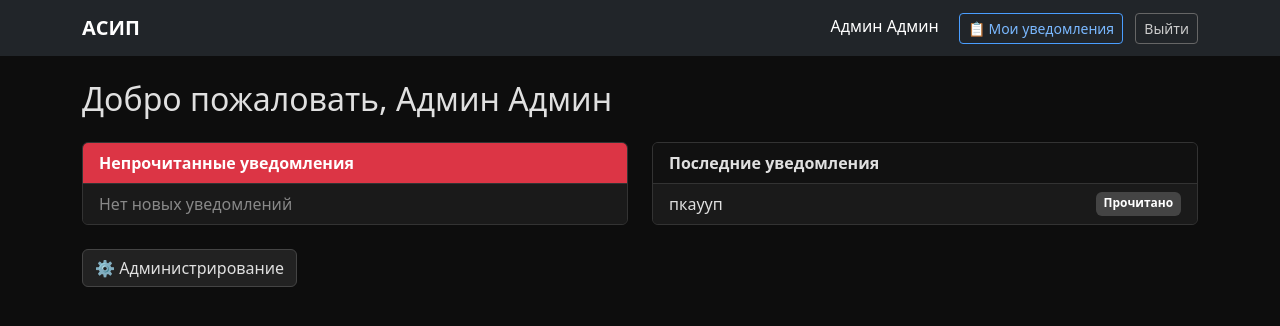
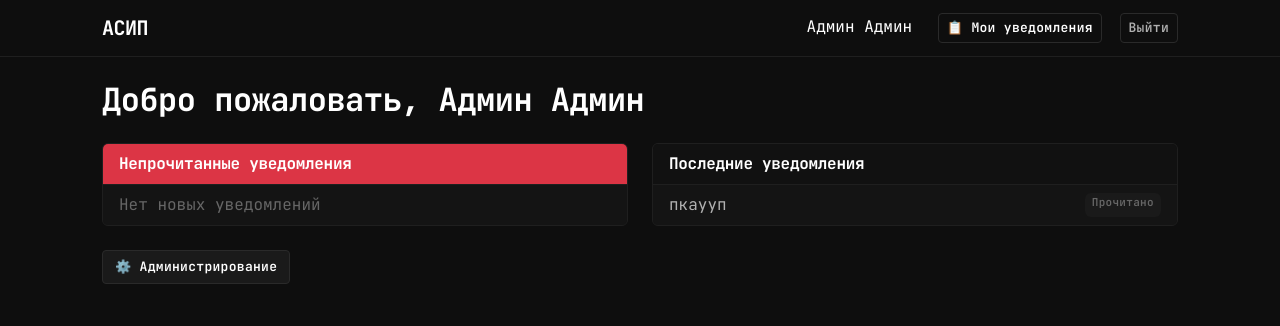
Before and after one commit to Bikslery/diploma-inform-system, a Django app: page / in a window 1280 px wide. Shown: the top 326 px of the page. Run offline with Django 5.2, Linux system fonts and the light colour scheme; a user stored in the database is signed in; data comes from the database, SQL or seed files in the repository.

Commit message:
Black-white clinic-style theme with JetBrains Mono

```diff
--- a/staff/templates/staff/base.html
+++ b/staff/templates/staff/base.html
@@ -6,61 +6,80 @@
     <meta name="viewport" content="width=device-width, initial-scale=1">
     <title>АСИП - Информирование персонала</title>
     <link href="https://cdn.jsdelivr.net/npm/bootstrap@5.3.0/dist/css/bootstrap.min.css" rel="stylesheet">
+    <link href="https://fonts.googleapis.com/css2?family=JetBrains+Mono:wght@400;600;700&display=swap" rel="stylesheet">
     <style>
         :root {
-            --bg-primary: #0d0d0d;
-            --bg-card: #1a1a1a;
+            --bg-primary: #0e0e0e;
+            --bg-card: #141414;
             --bg-card-header: #111111;
-            --bg-row-alt: #222222;
-            --bg-input: #1a1a1a;
-            --text-primary: #e0e0e0;
-            --text-muted: #888888;
-            --border-color: #333333;
-            --accent: #4a9eff;
+            --bg-row-alt: #1a1a1a;
+            --bg-input: #141414;
+            --text-primary: #ffffff;
+            --text-secondary: #b0b0b0;
+            --text-muted: #666666;
+            --border-color: #1f1f1f;
+            --border-light: #2a2a2a;
+            --accent: #ffffff;
             --glow-white: rgba(255,255,255,0.5);
+        }
+
+        * {
+            font-family: 'JetBrains Mono', monospace;
         }
 
         body {
             background-color: var(--bg-primary);
             color: var(--text-primary);
+            font-family: 'JetBrains Mono', monospace;
         }
 
-        h2, h3, h4, h5, h6, p, span, li, td, th, label, strong {
+        h2, h3, h4, h5, h6 {
             color: var(--text-primary);
+            font-weight: 700;
+            letter-spacing: -0.5px;
+        }
+
+        p, span, li, td, th, label, strong {
+            color: var(--text-secondary);
         }
 
         a {
-            color: var(--accent);
+            color: var(--text-primary);
+            text-decoration: none;
         }
         a:hover {
-            color: #7ab8ff;
+            color: #ffffff;
         }
 
         .navbar-brand {
-            font-weight: bold;
+            font-weight: 700;
+            letter-spacing: -0.5px;
         }
 
         .card {
             background-color: var(--bg-card);
             border: 1px solid var(--border-color);
+            border-radius: 6px;
         }
         .card-header {
             background-color: var(--bg-card-header);
             border-bottom: 1px solid var(--border-color);
-            font-weight: bold;
+            font-weight: 700;
             color: var(--text-primary);
+            letter-spacing: -0.3px;
         }
         .card-body {
             background-color: var(--bg-card);
-            color: var(--text-primary);
+            color: var(--text-secondary);
         }
 
         .table {
-            color: var(--text-primary);
+            color: var(--text-secondary);
             border-color: var(--border-color);
+            font-size: 13px;
         }
         .table > :not(caption) > * > * {
-            color: var(--text-primary);
+            color: var(--text-secondary);
             border-color: var(--border-color);
             background-color: transparent;
         }
@@ -101,153 +124,187 @@
         .list-group-item {
             background-color: var(--bg-card);
             border-color: var(--border-color);
-            color: var(--text-primary);
+            color: var(--text-secondary);
         }
 
         .form-control {
             background-color: var(--bg-input);
             border: 1px solid var(--border-color);
             color: var(--text-primary);
+            font-family: 'JetBrains Mono', monospace;
+            font-size: 13px;
         }
         .form-control:focus {
             background-color: var(--bg-input);
-            border-color: #555;
+            border-color: #444;
             color: #ffffff;
-            box-shadow: 0 0 10px rgba(255,255,255,0.2);
+            box-shadow: 0 0 12px rgba(255,255,255,0.15);
         }
         .form-label {
             color: var(--text-primary);
+            font-size: 12px;
+            text-transform: uppercase;
+            letter-spacing: 0.5px;
+        }
+        .form-select {
+            background-color: var(--bg-input);
+            border: 1px solid var(--border-color);
+            color: var(--text-primary);
+            font-family: 'JetBrains Mono', monospace;
+        }
+        .form-select:focus {
+            box-shadow: 0 0 12px rgba(255,255,255,0.15);
+            border-color: #444;
         }
 
         .btn {
-            transition: all 0.3s ease;
-            border: 1px solid var(--border-color);
+            font-family: 'JetBrains Mono', monospace;
+            font-size: 13px;
+            font-weight: 600;
+            transition: all 0.25s ease;
+            border: 1px solid var(--border-light);
+            border-radius: 4px;
+            letter-spacing: 0.3px;
         }
         .btn:hover {
-            box-shadow: 0 0 12px rgba(255,255,255,0.5), 0 0 25px rgba(255,255,255,0.2);
+            box-shadow: 0 0 12px rgba(255,255,255,0.5), 0 0 28px rgba(255,255,255,0.15);
             transform: translateY(-1px);
         }
 
         .btn-primary {
-            background-color: #1a4a8a;
-            border-color: #1a4a8a;
-            color: #ffffff;
+            background-color: #ffffff;
+            border-color: #ffffff;
+            color: #000000;
         }
         .btn-primary:hover {
-            background-color: #2563b0;
+            background-color: #ffffff;
+            color: #000000;
         }
 
         .btn-secondary {
-            background-color: #2a2a2a;
-            border-color: #444;
-            color: var(--text-primary);
+            background-color: #1a1a1a;
+            border-color: #2a2a2a;
+            color: var(--text-secondary);
         }
         .btn-secondary:hover {
-            background-color: #3a3a3a;
+            background-color: #222222;
+            color: var(--text-primary);
         }
 
         .btn-success {
-            background-color: #1a5a1a;
-            border-color: #1a5a1a;
-            color: #ffffff;
+            background-color: #1a1a1a;
+            border-color: #2a2a2a;
+            color: var(--text-primary);
         }
         .btn-success:hover {
-            background-color: #2a7a2a;
+            background-color: #222222;
         }
 
         .btn-info {
-            background-color: #1a4a6a;
-            border-color: #1a4a6a;
-            color: #ffffff;
+            background-color: #1a1a1a;
+            border-color: #2a2a2a;
+            color: var(--text-primary);
         }
         .btn-info:hover {
-            background-color: #2a6a9a;
+            background-color: #222222;
         }
 
         .btn-dark {
-            background-color: #222;
-            border-color: #444;
+            background-color: #1a1a1a;
+            border-color: #2a2a2a;
             color: var(--text-primary);
         }
         .btn-dark:hover {
-            background-color: #333;
+            background-color: #222222;
         }
 
         .btn-outline-info {
-            color: #7ab8ff;
-            border-color: #4a9eff;
+            color: var(--text-primary);
+            border-color: #2a2a2a;
         }
         .btn-outline-info:hover {
-            background-color: #1a4a6a;
-            color: #ffffff;
+            background-color: #1a1a1a;
+            color: var(--text-primary);
         }
 
         .btn-outline-light {
-            color: #ccc;
-            border-color: #666;
+            color: var(--text-secondary);
+            border-color: #2a2a2a;
         }
         .btn-outline-light:hover {
-            background-color: #333;
-            color: #fff;
+            background-color: #1a1a1a;
+            color: var(--text-primary);
         }
 
         .btn-sm:hover {
-            box-shadow: 0 0 8px rgba(255,255,255,0.4), 0 0 18px rgba(255,255,255,0.15);
+            box-shadow: 0 0 10px rgba(255,255,255,0.4), 0 0 22px rgba(255,255,255,0.1);
         }
 
         .btn-close {
             filter: invert(1) grayscale(100%) brightness(200%);
         }
 
+        .badge {
+            font-family: 'JetBrains Mono', monospace;
+            font-size: 11px;
+            font-weight: 600;
+            letter-spacing: 0.3px;
+        }
         .badge.bg-danger {
-            background-color: #cc2233 !important;
+            background-color: #2a1a1a !important;
+            color: #ff6b6b !important;
         }
         .badge.bg-success {
-            background-color: #2a7a2a !important;
+            background-color: #1a2a1a !important;
+            color: #6bff6b !important;
         }
         .badge.bg-warning {
-            background-color: #8a6d00 !important;
-            color: #ffc107 !important;
+            background-color: #2a2a1a !important;
+            color: #e0e0a0 !important;
         }
         .badge.bg-secondary {
-            background-color: #444 !important;
+            background-color: #1a1a1a !important;
+            color: var(--text-muted) !important;
         }
 
         .progress {
-            background-color: #222;
-            border-radius: 4px;
+            background-color: #1a1a1a;
+            border-radius: 2px;
+            height: 6px;
         }
         .progress-bar {
-            background-color: var(--accent);
+            background-color: #ffffff;
         }
 
         .alert {
             border: 1px solid var(--border-color);
+            border-radius: 4px;
+            font-size: 13px;
         }
         .alert-success {
-            background-color: #0d3d0d;
-            border-color: #2a7a2a;
-            color: #4caf50;
+            background-color: #101a10;
+            border-color: #1a2a1a;
+            color: #6bff6b;
         }
         .alert-danger {
-            background-color: #3d0d0d;
-            border-color: #8a1a1a;
-            color: #f44336;
+            background-color: #1a1010;
+            border-color: #2a1a1a;
+            color: #ff6b6b;
         }
         .alert-warning {
-            background-color: #3d2e00;
-            border-color: #8a6d00;
-            color: #ffc107;
+            background-color: #1a1a10;
+            border-color: #2a2a1a;
+            color: #e0e0a0;
         }
         .alert-info {
-            background-color: #0d2e3d;
-            border-color: #1a5a8a;
-            color: #4a9eff;
+            background-color: #101018;
+            border-color: #1a1a2a;
+            color: #b0b0e0;
         }
         .alert-secondary {
-            background-color: #222;
-            border-color: #444;
-            color: var(--text-primary);
+            background-color: #141414;
+            border-color: #2a2a2a;
+            color: var(--text-secondary);
         }
 
         .nav-tabs {
@@ -300,18 +365,27 @@
             color: var(--text-primary);
         }
 
+        .navbar-dark {
+            background-color: var(--bg-primary) !important;
+            border-bottom: 1px solid var(--border-color);
+        }
+
         ::-webkit-scrollbar {
-            width: 8px;
+            width: 6px;
         }
         ::-webkit-scrollbar-track {
             background: var(--bg-primary);
         }
         ::-webkit-scrollbar-thumb {
-            background: #444;
-            border-radius: 4px;
+            background: #2a2a2a;
+            border-radius: 3px;
         }
         ::-webkit-scrollbar-thumb:hover {
-            background: #666;
+            background: #444;
+        }
+
+        .container {
+            max-width: 1100px;
         }
     </style>
 </head>
```
Also changed, not shown: other parts of staff/templates/staff/base.html (+26 -14 lines).
